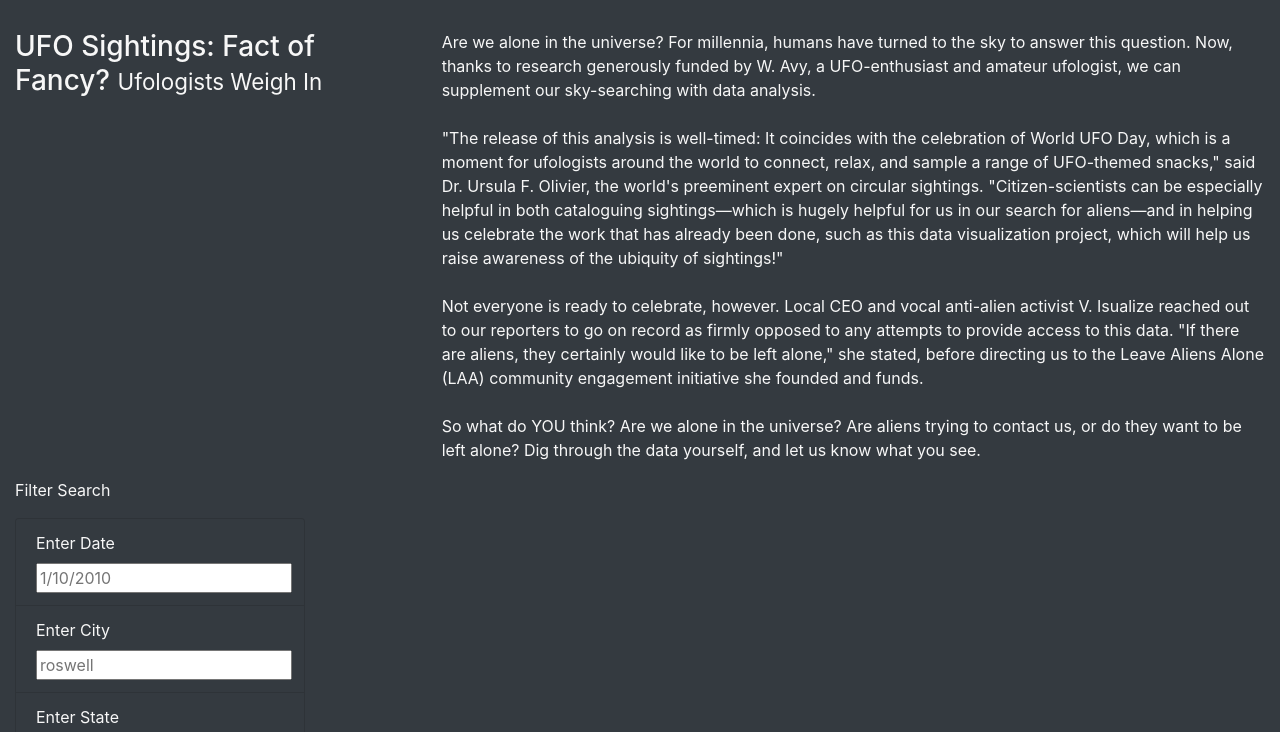
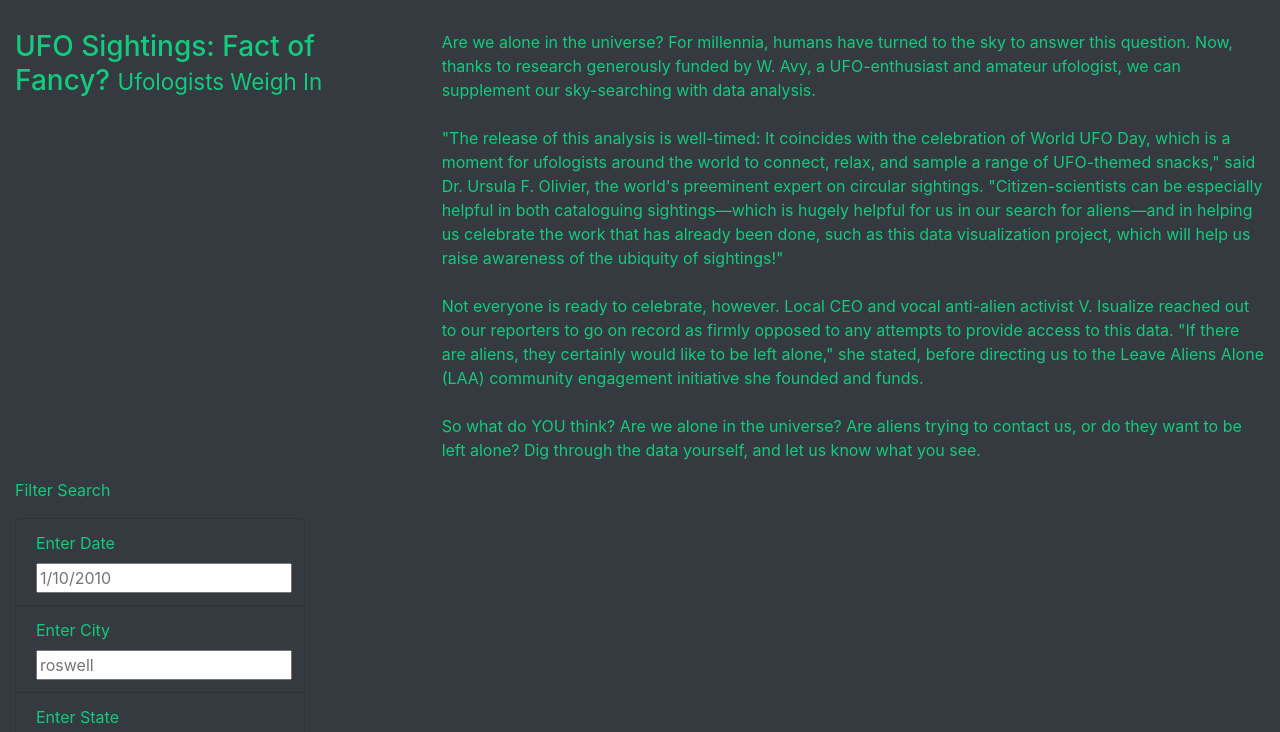
Before and after one commit to kmk2020/UFOs, a plain HTML site: page index.html in a window 1280 px wide. Shown: the part 261-993 px from the top of the page. Drawn offline with nearby package versions, Linux system fonts and the light colour scheme.

Commit message:
changed color style on css file just to explore

```diff
--- a/static/css/style.css
+++ b/static/css/style.css
@@ -1,11 +1,11 @@
 body {
 
-    color: #f7f7f7;
+    color: #14ca7e;
 
 }
 
 .jumbotron {
-    background-image: url("../images/nasa.jpg");
-    background-size: 100% 100%;
-    text-align: center;
-  }
+  background-image: url("../images/nasa.jpg");
+  background-size: 100% 100%;
+  text-align: center;
+}
```
Also changed, not shown: index.html (+2 -0 lines).
